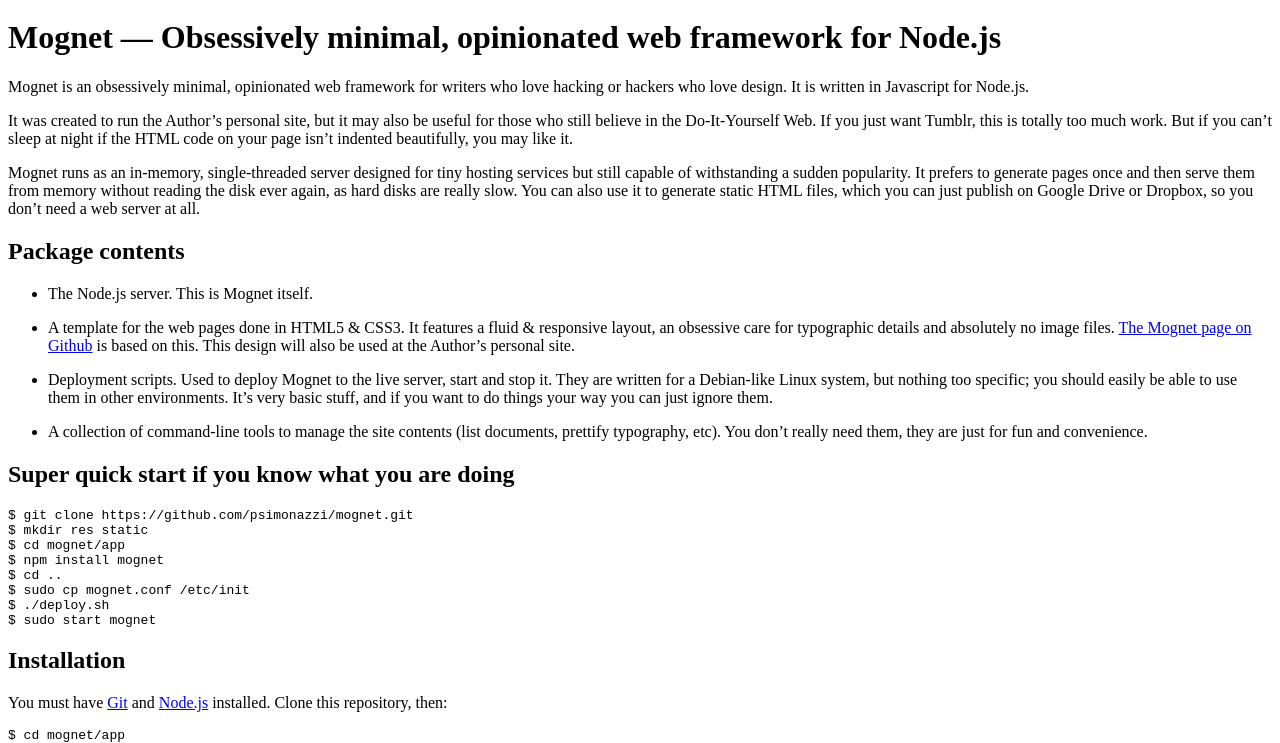
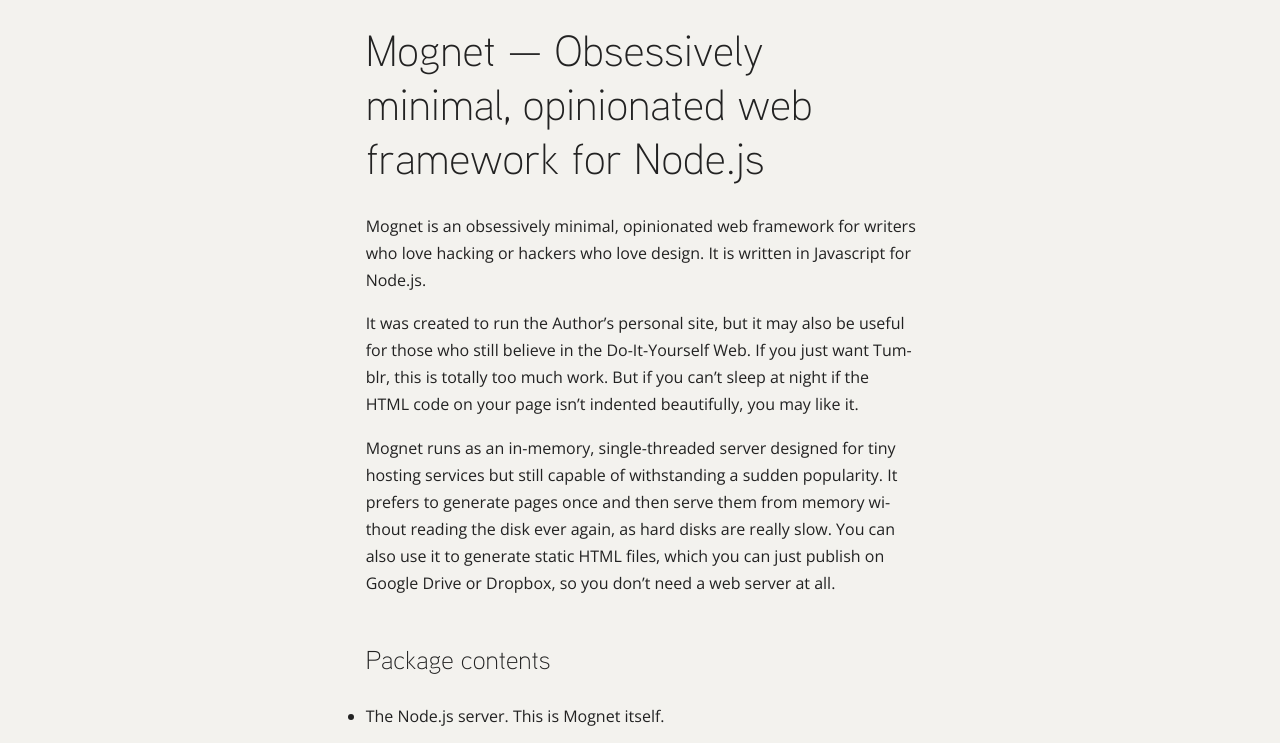
Before and after one commit to psimonazzi/mognet, a plain HTML site: page index.html in a window 1280 px wide. Shown: the part 80-823 px from the top of the page. Drawn offline with nearby package versions, Linux system fonts and the light colour scheme; the site is published under a folder, as on GitHub Pages, so addresses that start at the root find nothing.

Commit message:
Fixed links

```diff
--- a/index.html
+++ b/index.html
@@ -28,12 +28,12 @@
   <!-- Twitter (https://dev.twitter.com/docs/cards) -->
   <meta name="twitter:title" content="Mognet"/>
   <meta name="twitter:description" content="Mognet — Obsessively minimal, opinionated web framework for Node.js"/>
-  <meta name="twitter:url" content="https://psimonazzi.github.io/mognet"/>
+  <meta name="twitter:url" content="http://psimonazzi.github.io/mognet"/>
   <meta name="twitter:creator" content="@psimonazzi"/>
-  <link rel="canonical" href="https://psimonazzi.github.io/mognet"/>
+  <link rel="canonical" href="http://psimonazzi.github.io/mognet"/>
   <meta name="msapplication-TileColor" content="#f3f2ee"/>
 
-  <link rel="stylesheet" href="/css/style.css" media="screen"/>
+  <link rel="stylesheet" href="css/style.css" media="screen"/>
   <!--[if lt IE 9]>
       <link rel="stylesheet" href="/css/ie.css" media="screen" />
       <script src="//html5shim.googlecode.com/svn/trunk/html5.js"></script>
@@ -67,7 +67,7 @@
 <ul>
 <li><p>The Node.js server. This is Mognet itself.</p>
 </li>
-<li><p>A template for the web pages done in HTML5 &amp; CSS3. It features a fluid &amp; responsive layout, an obsessive care for typographic details and absolutely no image files. <a href="https://psimonazzi.github.io/mognet">The Mognet page on Github</a> is based on this. This design will also be used at the Author’s personal site.</p>
+<li><p>A template for the web pages done in HTML5 &amp; CSS3. It features a fluid &amp; responsive layout, an obsessive care for typographic details and absolutely no image files. <a href="http://psimonazzi.github.io/mognet">The Mognet page on Github</a> is based on this. This design will also be used at the Author’s personal site.</p>
 </li>
 <li><p>Deployment scripts. Used to deploy Mognet to the live server, start and stop it. They are written for a Debian-like Linux system, but nothing too specific; you should easily be able to use them in other environments. It’s very basic stuff, and if you want to do things your way you can just ignore them.</p>
 </li>
```
